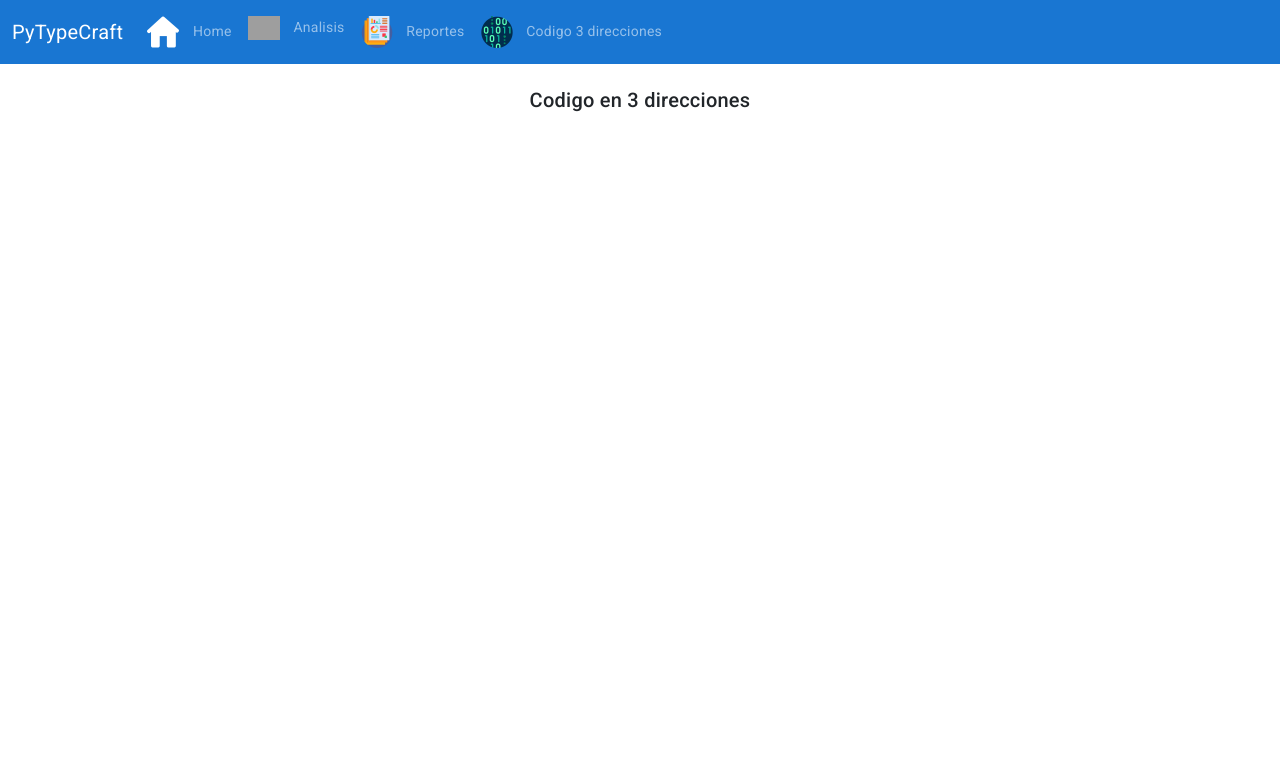
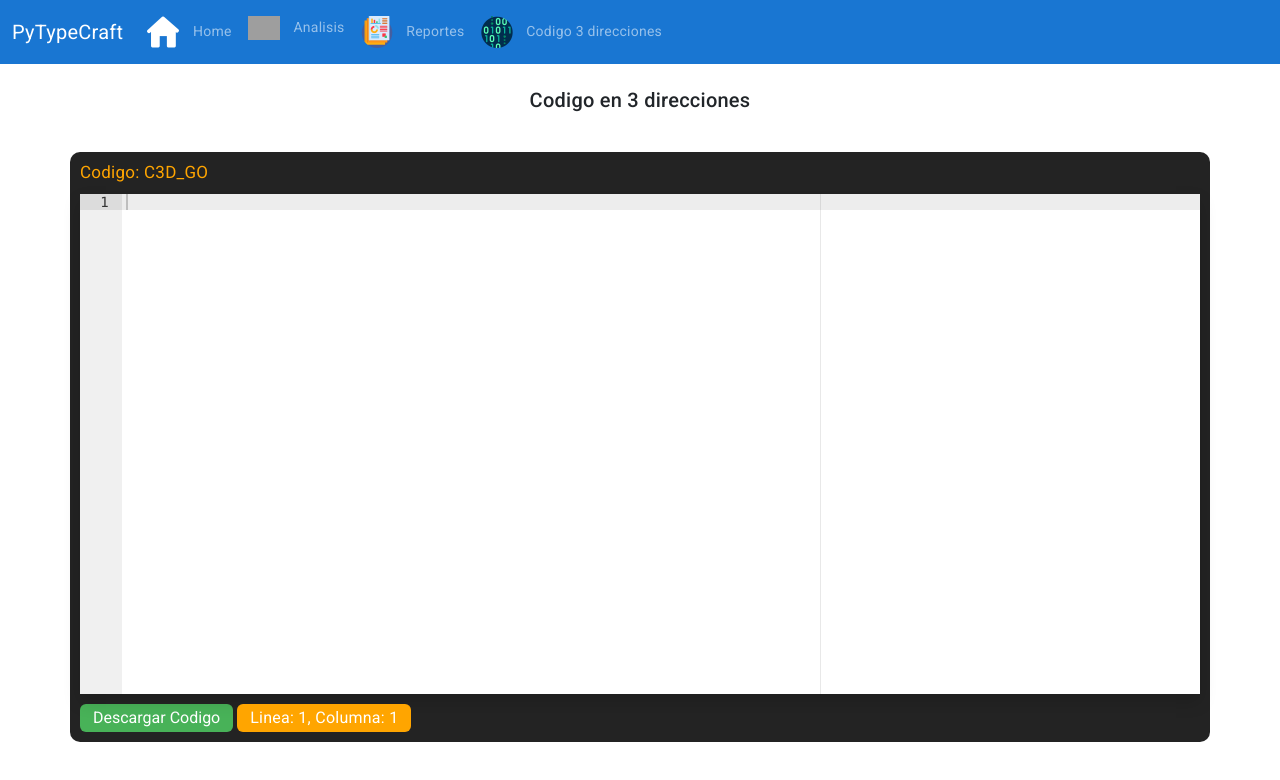
Before and after one commit to cresb-49/PROYECTO_OLC2_P1, an Angular app in the folder frontend/pytypecraft/: page /pytypecraft/direcciones in a window 1280 px wide. Shown: the top 780 px of the page. Built offline with nearby package versions, Linux system fonts and the light colour scheme; grey boxes are pictures that could not be loaded; what d3-graphviz, ngx-cookie-service would draw is missing.

Commit message:
componente nuevo para el codigo generado en 3 direcciones

```diff
--- a/frontend/pytypecraft/src/app/app.module.ts
+++ b/frontend/pytypecraft/src/app/app.module.ts
@@ -17,6 +17,7 @@ import { RouterModule } from '@angular/router';
 import { BrowserAnimationsModule } from '@angular/platform-browser/animations';
 import { HttpClientModule } from '@angular/common/http';
 import { DireccionesPageComponent } from './components/direcciones-page/direcciones-page.component';
+import { Editor2Component } from './components/editor2/editor2.component';
 
 
 @NgModule({
@@ -29,6 +30,7 @@ import { DireccionesPageComponent } from './components/direcciones-page/direccio
     NavComponent,
     ContainerComponent,
     DireccionesPageComponent,
+    Editor2Component
   ],
   imports: [
     BrowserModule,
--- a/frontend/pytypecraft/src/app/components/direcciones-page/direcciones-page.component.html
+++ b/frontend/pytypecraft/src/app/components/direcciones-page/direcciones-page.component.html
@@ -1,3 +1,4 @@
 <div class="direcciones-container">
-    <h2>Codigo en 3 direcciones</h2>
+  <h2>Codigo en 3 direcciones</h2>
 </div>
+<app-editor2 nombreBoton="Descargar Codigo"></app-editor2>
--- /dev/null
+++ b/frontend/pytypecraft/src/app/components/editor2/editor2.component.css
@@ -0,0 +1,60 @@
+.app-ace-editor {
+  box-shadow: 0 0.5rem 1rem rgba(0, 0, 0, 0.15);
+  padding: 10px, 10px;
+}
+
+.contenedor-herramientas {
+  margin-top: 10px;
+}
+
+.btn-descargar {
+  background-color: #48b258;
+  padding-bottom: 1px;
+  padding-top: 1px;
+  color: white;
+}
+
+.btn-descargar:hover {
+  background-color: #59c268;
+  padding-bottom: 1px;
+  padding-top: 1px;
+  color: white;
+}
+
+.btn-upload {
+  background-color: #7220b9;
+  padding-bottom: 1px;
+  padding-top: 1px;
+  color: white;
+}
+
+.btn-upload:hover {
+  background-color: #8e2de2;
+  padding-bottom: 1px;
+  padding-top: 1px;
+  color: white;
+}
+
+.tab-ubicacion {
+  background-color: orange;
+  padding-bottom: 1px;
+  padding-top: 1px;
+  transform: translate(4px, 0px);
+  color: white;
+}
+
+.display-false {
+  display: none;
+}
+
+.contenedor-editor {
+  padding: 10px;
+  background-color: #232323;
+  border-radius: 10px;
+}
+
+.tag-editor {
+  color: orange;
+  margin-bottom: 12px;
+  font-size: 17px;
+}
--- /dev/null
+++ b/frontend/pytypecraft/src/app/components/editor2/editor2.component.html
@@ -0,0 +1,14 @@
+<!--<div #contenedor class="display-false">-->
+  <div #contenedor>
+    <div class="container contenedor-editor">
+      <div class="tag-editor">{{(isEditable?'Codigo:':'Resultado:')}} {{nombreArchivo}}</div>
+      <div class="app-ace-editor" #editor style="width: 100%;height: 500px;"></div>
+      <div class="contenedor-herramientas">
+        <button *ngIf="isLoadFile" class="btn btn-upload" (click)="cargarCodigo()" style="margin-right: 4px;">Cargar Codigo</button>
+        <button class="btn btn-descargar" (click)="descargarCodigoEditor()">{{nombreBoton}}</button>
+        <div #ubicacion class="btn tab-ubicacion">
+          {{ubicacionEditor}}
+        </div>
+      </div>
+    </div>
+  </div>
--- /dev/null
+++ b/frontend/pytypecraft/src/app/components/editor2/editor2.component.ts
@@ -0,0 +1,149 @@
+import {
+  AfterViewInit,
+  Component,
+  ElementRef,
+  EventEmitter,
+  Input,
+  Output,
+  ViewChild,
+} from '@angular/core';
+import * as ace from 'ace-builds';
+
+@Component({
+  selector: 'app-editor2',
+  templateUrl: './editor2.component.html',
+  styleUrls: ['./editor2.component.css']
+})
+export class Editor2Component implements AfterViewInit {
+  @ViewChild('editor') private editor!: ElementRef<HTMLInputElement>;
+  @ViewChild('textbox') private textbox!: ElementRef<HTMLInputElement>;
+  @ViewChild('contenedor') private contenedor!: ElementRef<HTMLElement>;
+
+  @Input() isEditable: boolean = true;
+  @Input() nombreBoton: string = 'button';
+  @Input() isLoadFile: boolean = false;
+
+  nombreArchivo: string = 'C3D_GO';
+  @Input() codigo: string = '';
+  ubicacionEditor: string = 'Linea: 1, Columna: 1';
+
+  @Output() sendCodigo = new EventEmitter<string>();
+
+  onKeyDownEvent(event: any) {
+    if (event.key == 'Tab') {
+      event.preventDefault();
+      var start = this.textbox.nativeElement.selectionStart;
+      var end = this.textbox.nativeElement.selectionEnd;
+      // set textarea value to: text before caret + tab + text after caret
+      if (start != null && end != null) {
+        this.textbox.nativeElement.value =
+          this.textbox.nativeElement.value.substring(0, start) +
+          '\t' +
+          this.textbox.nativeElement.value.substring(end);
+        // put caret at right position again
+        this.textbox.nativeElement.selectionStart =
+          this.textbox.nativeElement.selectionEnd = start + 1;
+      }
+    }
+  }
+
+  mostrarUbicacion(linea: number, columna: number) {
+    this.ubicacionEditor =
+      'Linea: ' + (linea + 1) + ', Columna: ' + (columna + 1);
+  }
+
+  ngAfterViewInit(): void {
+    ace.config.set('fontSize', '14px');
+    ace.config.set(
+      'basePath',
+      'https://unpkg.com/ace-builds@1.4.12/src-noconflict'
+    );
+    const aceEditor = ace.edit(this.editor.nativeElement);
+    aceEditor.setOption('useSoftTabs', false);
+    aceEditor.setOption('tabSize', 4);
+    aceEditor.setTheme('ace/theme/twilight');
+    aceEditor.session.setMode('ace/mode/golang');
+    // Configurar el conjunto de caracteres
+    //aceEditor.session.setMode('utf-8');
+    aceEditor.setReadOnly(!this.isEditable);
+    aceEditor.setValue(this.codigo);
+    aceEditor.on('change', () => {
+      this.codigo = aceEditor.getValue();
+      this.sendCodigo.emit(this.codigo);
+    });
+    aceEditor.session.selection.on('changeCursor', () => {
+      this.mostrarUbicacion(
+        aceEditor.selection.getCursor().row,
+        aceEditor.selection.getCursor().column
+      );
+    });
+  }
+
+  descargarCodigoEditor() {
+    var blob = new Blob([this.codigo], { type: 'text/plain' });
+    var url = window.URL.createObjectURL(blob);
+    var anchor = document.createElement('a');
+    if (this.isEditable) {
+      anchor.download = this.nombreArchivo + '.go';
+    } else {
+      anchor.download = 'resultado_' + this.nombreArchivo + '.txt';
+    }
+    anchor.href = url;
+    anchor.click();
+  }
+
+  public getCodeCRL() {
+    let temp = '';
+    if (this.codigo.slice(-1) != '\n') {
+      temp = this.codigo + '\n';
+      this.codigo = temp;
+    } else {
+      temp = this.codigo;
+    }
+    return temp;
+  }
+
+  public visibilidad(estado: boolean) {
+    if (estado) {
+      this.contenedor.nativeElement.classList.remove('display-false');
+    } else {
+      this.contenedor.nativeElement.classList.add('display-false');
+    }
+  }
+
+  public setNombreArchivo(nombre: string) {
+    let split = nombre.split('.');
+    this.nombreArchivo = split[0];
+  }
+
+  public setCode(code: string) {
+    this.codigo = code;
+    const aceEditor = ace.edit(this.editor.nativeElement);
+    aceEditor.setValue(this.codigo);
+  }
+
+  public cargarCodigo() {
+    let input: HTMLInputElement = document.createElement('input');
+    input.type = 'file';
+    let self = this;
+    input.onchange = (_) => {
+      if (input.files) {
+        let files = Array.from(input.files);
+        self.handleFile(files);
+        this.sendCodigo.emit(this.codigo);
+      }
+    };
+    input.click();
+  }
+  public handleFile(fileList: any): void {
+    let file = fileList[0];
+    let fileReader: FileReader = new FileReader();
+    let self = this;
+    fileReader.onloadend = function (x) {
+      let code: any = fileReader.result;
+      self.setCode(code);
+      self.setNombreArchivo(file.name);
+    };
+    fileReader.readAsText(file);
+  }
+}
```
